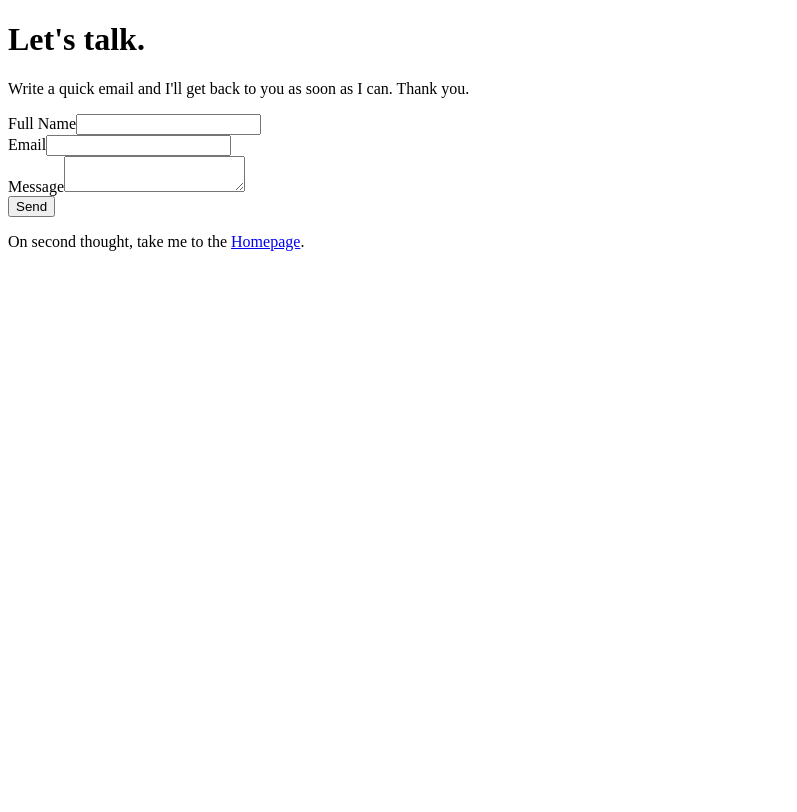
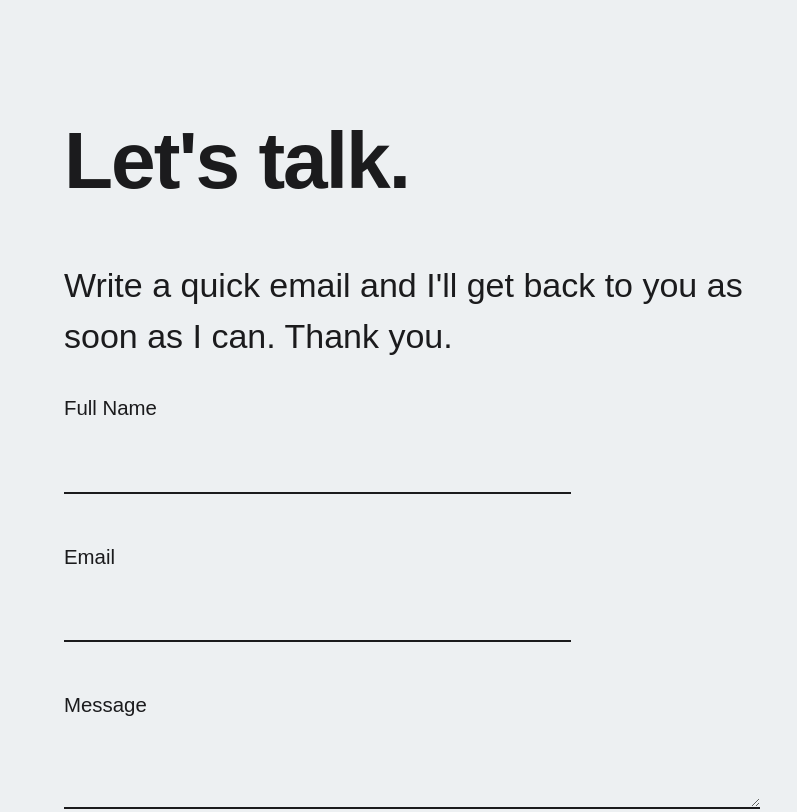
Before and after one commit to martensc/martensc.github.io, a Gatsby site: page /contact in a window 1280 px wide. Shown: the top 812 px of the page, without its empty margins (0-797 px from the left). Built offline with nearby package versions, Linux system fonts and the light colour scheme; Gatsby itself is replaced by a stand-in of ours.

Commit message:
Import styles to each page

```diff
--- a/src/pages/404.js
+++ b/src/pages/404.js
@@ -1,5 +1,9 @@
 import * as React from "react"
 import { Link } from "gatsby"
+
+// Styles
+import "normalize.css"
+import "./../styles/styles.scss"
 
 const NotFoundPage = () => {
   return (
--- a/src/pages/contact.js
+++ b/src/pages/contact.js
@@ -1,5 +1,9 @@
 import * as React from "react"
 import { Link } from "gatsby"
+
+// Styles
+import "normalize.css"
+import "./../styles/styles.scss"
 
 const formStyles = {
   display: "none",
--- a/src/pages/thank-you.js
+++ b/src/pages/thank-you.js
@@ -1,5 +1,9 @@
 import * as React from "react"
 import { Link } from "gatsby"
+
+// Styles
+import "normalize.css"
+import "./../styles/styles.scss"
 
 const ThanksPage = () => {
   return (
--- a/src/styles/styles.scss
+++ b/src/styles/styles.scss
@@ -184,7 +184,7 @@ textarea {
 textarea {
   max-width: 70ch;
 
-  @include respond-to('medium') {
+  @media (prefers-color-scheme: dark) {
     min-height: 3rem;
   }
 }
```
